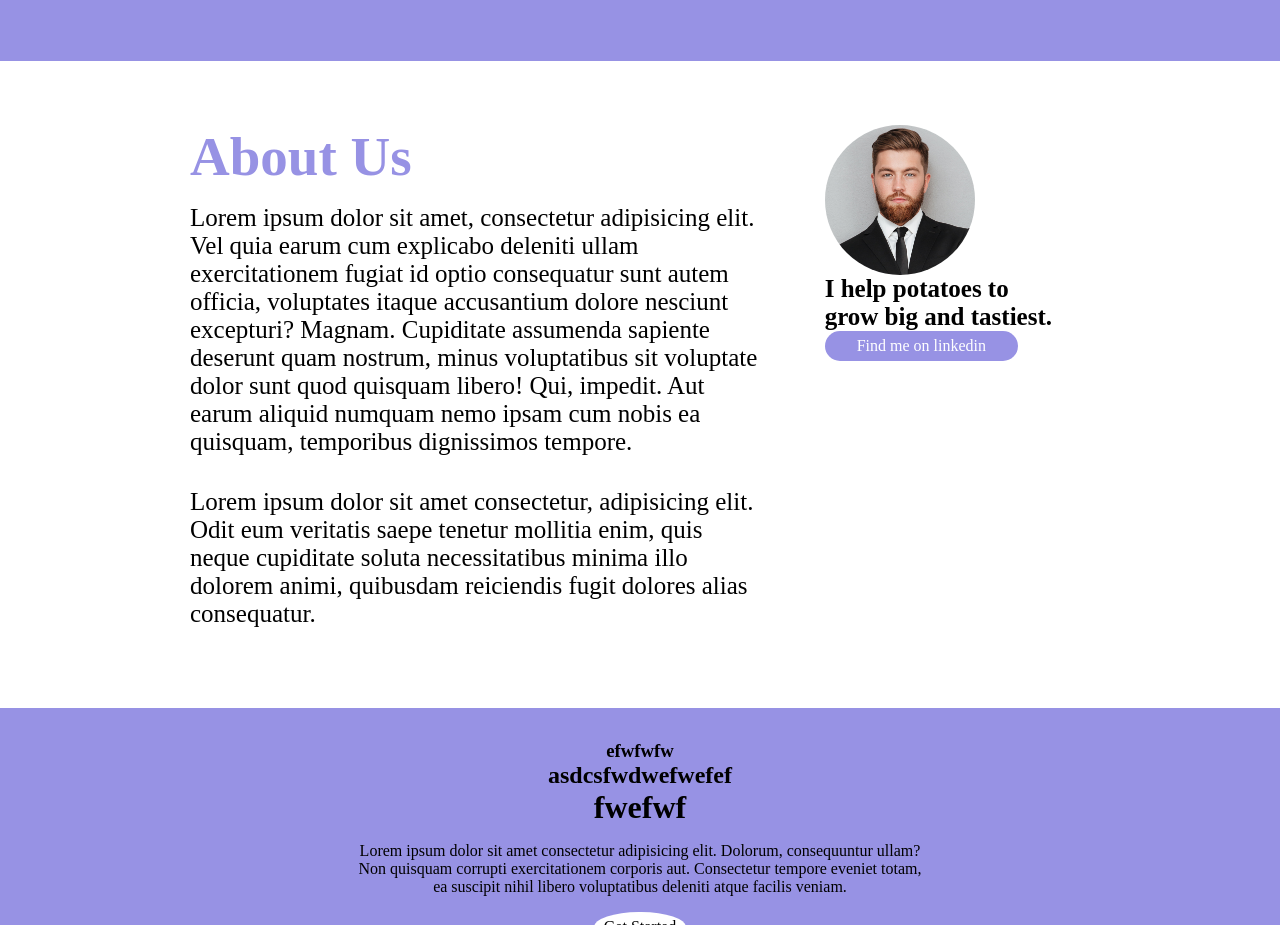
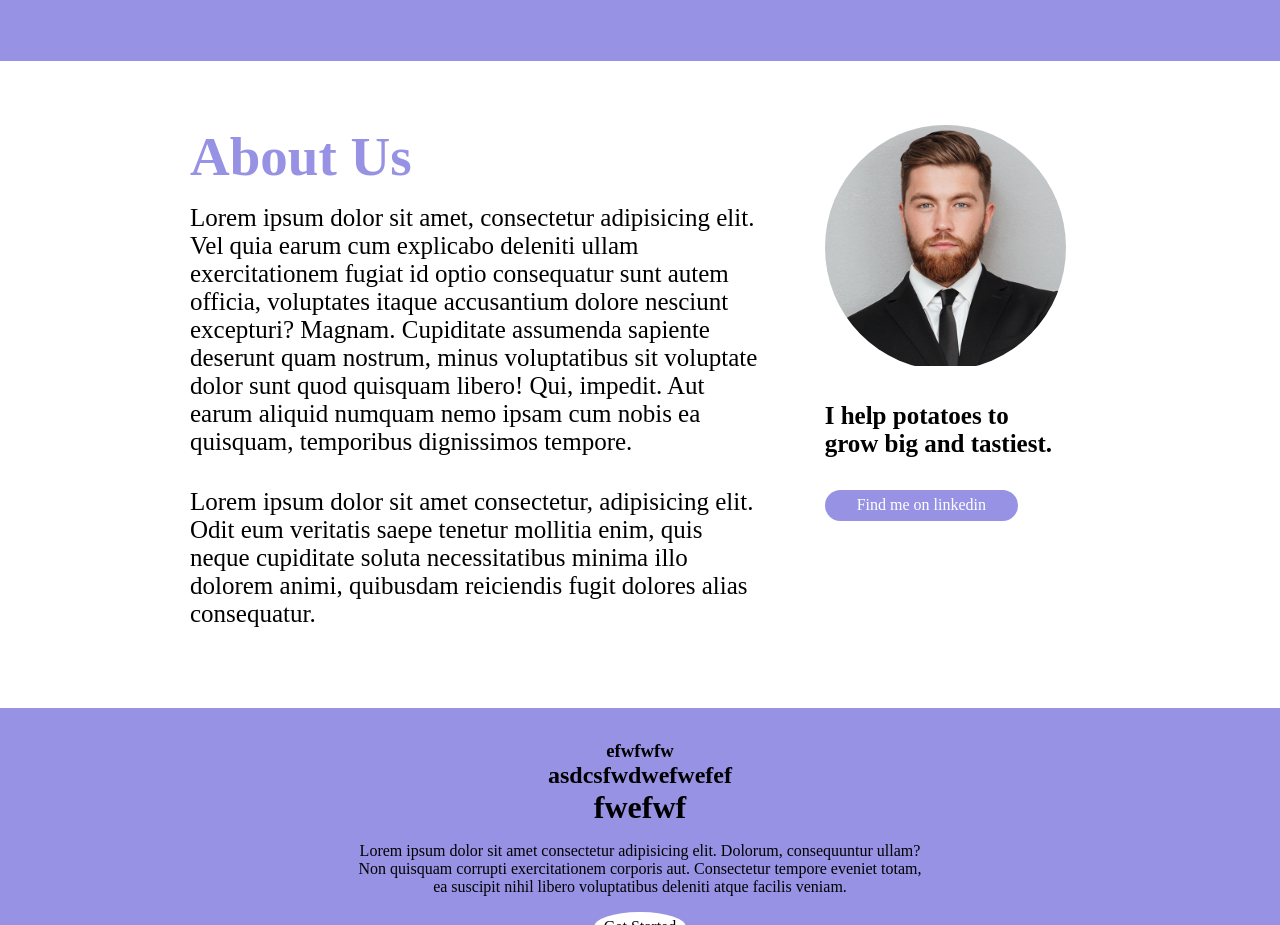
Before and after one commit to bia9400/htmlcss-responsive-layout, a plain HTML site: page index.html in a window 1280 px wide. Shown: the part 3682-4607 px from the top of the page. Drawn offline with Linux system fonts and the light colour scheme.

Commit message:
last modify

```diff
--- a/css/style.css
+++ b/css/style.css
@@ -232,6 +232,15 @@ img{
     border-radius: 50%;
     overflow: hidden;
 }
+.radius-50-bigger{
+    position: relative;
+    height: 100%;
+    border-radius: 50%;
+    overflow: hidden;
+}
+.absolute-quotes{
+    position: absolute;
+}
 .radius-50 img{
     height: 100%;
     width: 100%;
--- a/index.html
+++ b/index.html
@@ -217,8 +217,8 @@
                     </div>
                     <div class="column-1">
                         <div class="card ">
-                            <div class="radius-50"><img src="img/about.jpg" alt=""></div>
-                            <h3 class="font-medium">I help potatoes to grow big and tastiest.</h3>
+                            <div class="radius-50-bigger"><img src="img/about.jpg" alt=""><i class="text-primary-color absolute-quotes font-medium fa-solid fa-quote-left"></i></div>
+                            <h3 class="font-medium pad-equal-2 ">I help potatoes to grow big and tastiest.</h3>
                             <a class="button button-normal primary-button" href=""><span class="text-white">Find me on linkedin</span></a>
                         </div>
                     </div>
```
